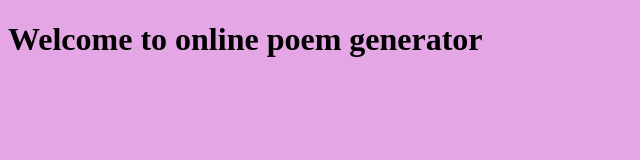
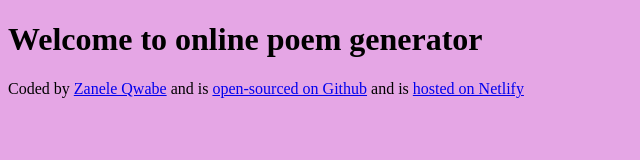
Before and after one commit to Zanele221/AI-poems-generator, a plain HTML site: page index.html in a window 1280 px wide. Shown: the whole page, without its empty margins (0-640 px from the left). Drawn offline with Linux system fonts and the light colour scheme.

Commit message:
Added the footer

```diff
--- a/index.html
+++ b/index.html
@@ -8,6 +8,10 @@
 </head>
 <body>
     <h1>Welcome to online poem generator</h1>
+
+    <footer> Coded by <a href="https://github.com/Zanele221" target="_blank">Zanele Qwabe</a> and is <a href="https://github.com/Zanele221/AI-poems-generator">open-sourced on Github</a>
+     and is <a href="https://willowy-genie-d77af3.netlify.app/">hosted on Netlify</a>
+    </footer>
     <script src="./index.js"></script>
 </body>
 </html>
```
